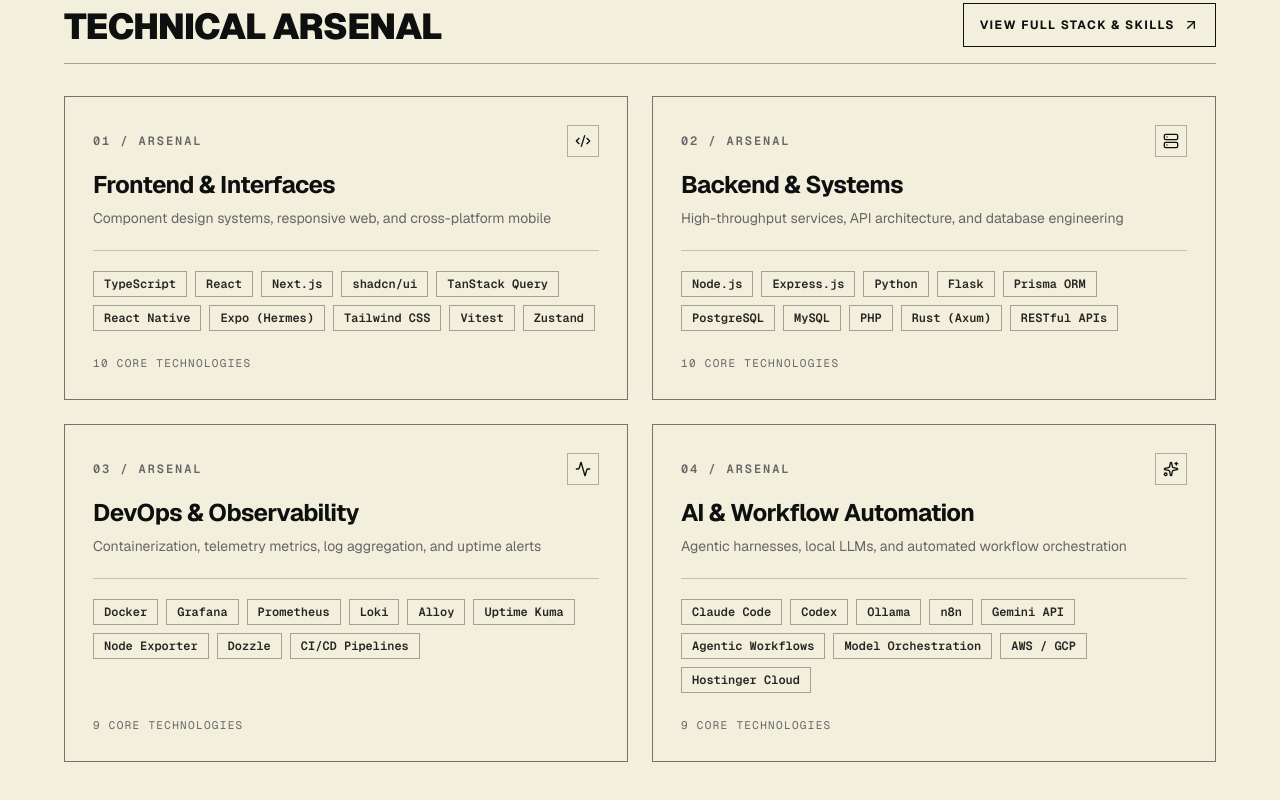
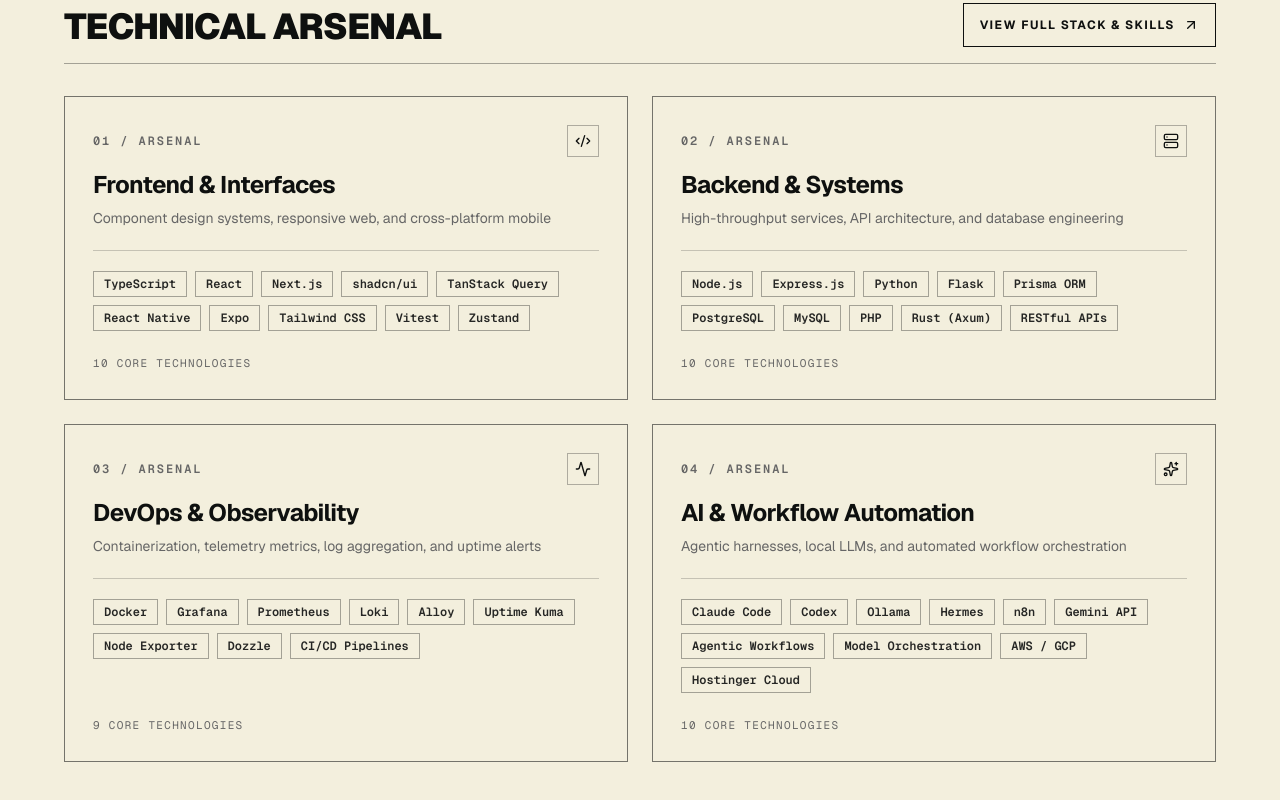
Before and after one commit to franze-calleja/franzecalleja, a Next.js app: page / in a window 1280 px wide. Shown: the part 3332-4132 px from the top of the page. Built offline with nearby package versions, Linux system fonts and the light colour scheme; no server answers.

Commit message:
Update Expo entry in technical arsenal

```diff
--- a/components/technical-arsenal.tsx
+++ b/components/technical-arsenal.tsx
@@ -24,7 +24,7 @@
       "shadcn/ui",
       "TanStack Query",
       "React Native",
-      "Expo (Hermes)",
+      "Expo",
       "Tailwind CSS",
       "Vitest",
       "Zustand",
@@ -74,6 +74,7 @@
       "Claude Code",
       "Codex",
       "Ollama",
+      "Hermes",
       "n8n",
       "Gemini API",
       "Agentic Workflows",
```
